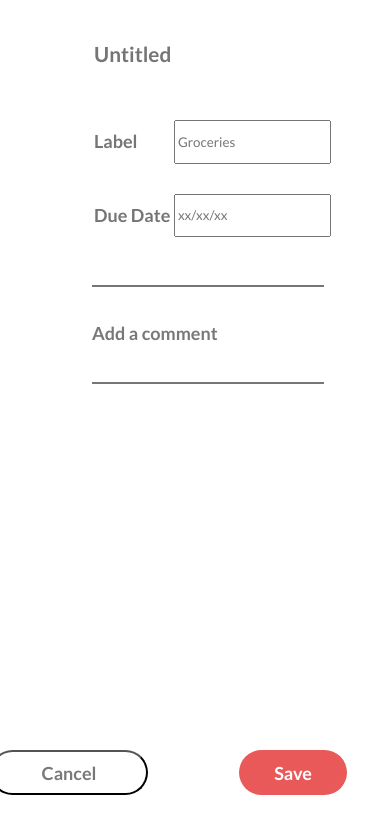
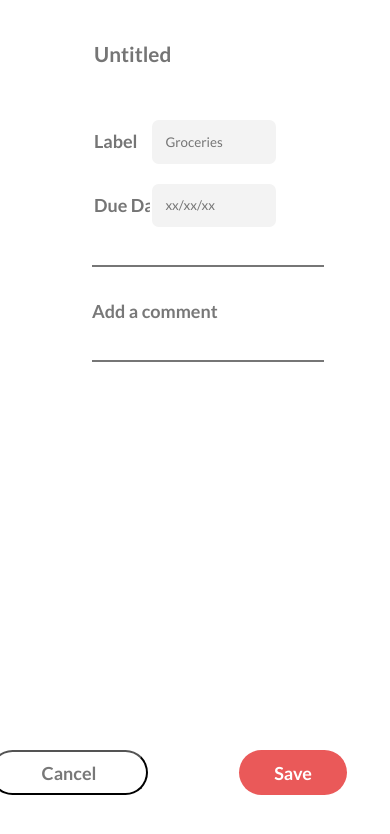
Before and after one commit to luis-unlam/Trabajo-React-GM2-, a React (Create React App) app: page /EditPage in a window 390 px wide. Shown: the top 834 px of the page. Built offline with nearby package versions, Linux system fonts and the light colour scheme.

Commit message:
feat: remove save and cancel button

```diff
--- a/src/components/EditPage/EditContent.css
+++ b/src/components/EditPage/EditContent.css
@@ -1,38 +1,29 @@
-.editContent{
+@import '../../styles.css/variables.css';
+@import '../../styles.css/global.css';
+
+.editContent {
     width: 100%;
 }
 
+.Label_task, .Due_task {
+    width: 100%;
+    border: none;
+    background-color: var(--background-color-task);
+    margin-right: 6.7em;
+    padding-left: 1em;
+    border-radius: 0.5em;
+}
 
 .formTaskContent{
     display:flex;
     flex-direction:column;
-    margin: 29px 0px 0px 92px;
-}
-
-.inputTitle{
-    font-family: 'Lato';
-    font-style: normal;
-    font-weight: 700;
-    font-size: 31px;
-    line-height: 37px;
-    color: rgba(0, 0, 0, 0.5);
-    border: none;
-    border-radius: 8px;
-    width: 90%;
-    margin-bottom: 30px;
+    margin: 1.8em 0 0 5.75em;
 }
 
 .inputLabelEdit, .inputDateEdit{
-    font-family: 'Lato';
-    font-style: normal;
-    font-weight: 700;
-    font-size: 18px;
-    line-height: 22px;
-    color: #787878;
-    border: none;
-    border-radius: 8px;
     width: 30%;
 }
+
 .inputLabel{
     margin-bottom:30px;
 }
@@ -41,45 +32,6 @@
     margin-bottom:60px;
 }
 
-.saveButton {
-    display: block;
-    width: 158px;
-    height: 45px;
-    border-radius: 100px;
-    border: none;
-    background-color: #EA5959;
-    color: white;
-    font-family: 'Lato';
-    font-style: normal;
-    font-weight: 700;
-    font-size: 18px;
-    line-height: 22px;
-    position: absolute;
-    bottom: 0;
-    right: 0;
-    margin-right: 43px;
-    margin-bottom: 49px;
-    cursor: pointer;
-  }
-
-  .cancelButtonEdit{
-    background-color: white;
-    border-radius: 50px;
-    border-bottom-color: black;
-    display: block;
-    width: 158px;
-    height: 45px;
-    font-family: 'Lato';
-    font-style: normal;
-    font-weight: 700;
-    font-size: 18px;
-    color: #787878;
-    position: absolute;
-    bottom: 0;
-    right: 0;
-    margin: 0px 242px 49px 0px;
-    cursor: pointer;
-  }
 .ItemContentEdit{
     display: flex;
     font-family: 'Lato';
@@ -90,7 +42,7 @@
     color: #787878;
     border: none;
     border-radius: 8px;
-      margin-bottom: 30px;
+    margin-bottom: 20px;
   }
 
 .inputCommentEdit{
@@ -105,10 +57,36 @@
     width: 85%;
     margin-bottom: 20px;
 }
+
 .inputCompleteEdit{
-    margin-bottom: 20px;
+    margin-bottom: 18px;
     border-top: 1px;
     border-left: 1px;
     border-right: 1px;
-    width:85%;;
+    width:85%;
 }
+
+
+@media (max-width: 767px) {
+    .formTaskContent { /* NO DA BOLA */
+        margin: 0;
+    }
+
+    .editContent {
+        width: 100%;
+    }
+
+
+    .Label_task ,
+    .Due_task {
+        width: 80%;
+    }
+
+    .inputLabelEdit ,
+    .inputDateEdit {
+        width: 40%;
+    }
+
+    .cancelButtonEdit {
+    }
+}
```
Lines whose indentation alone changed are shown as unchanged.
